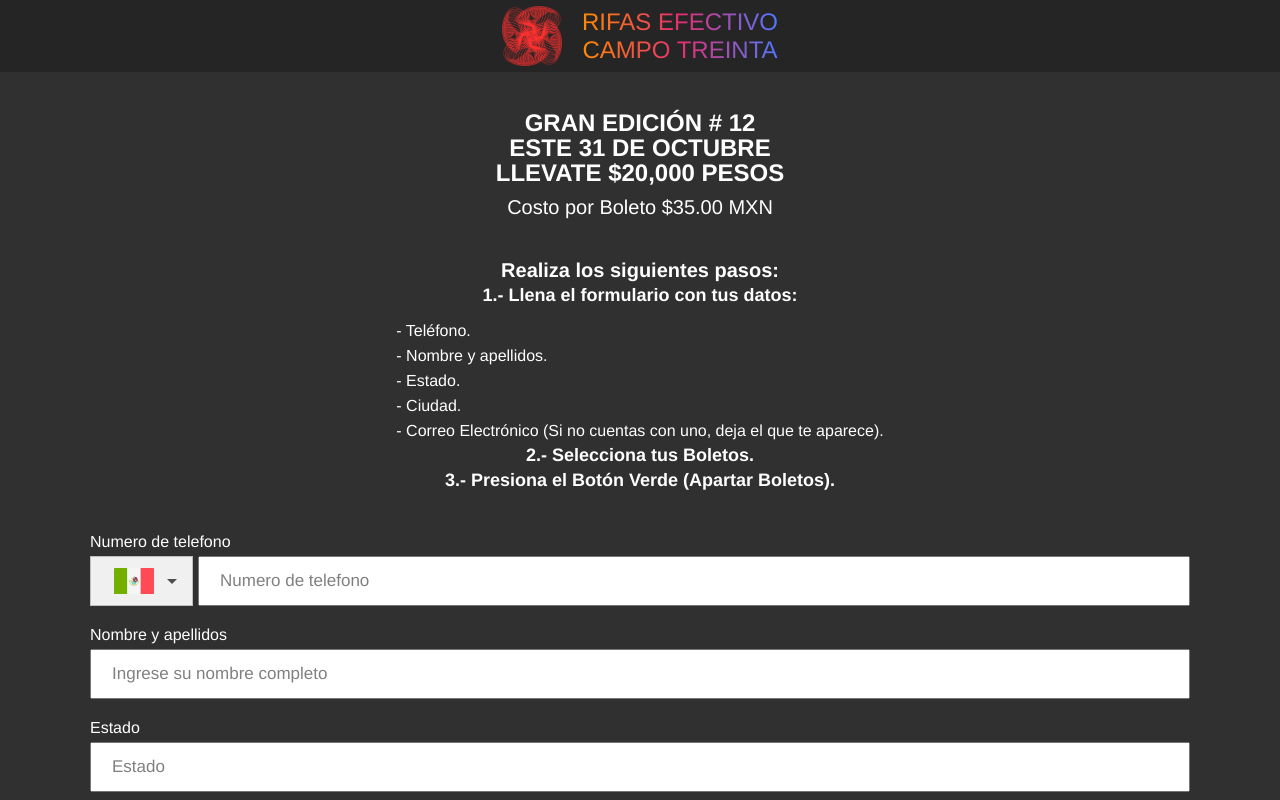
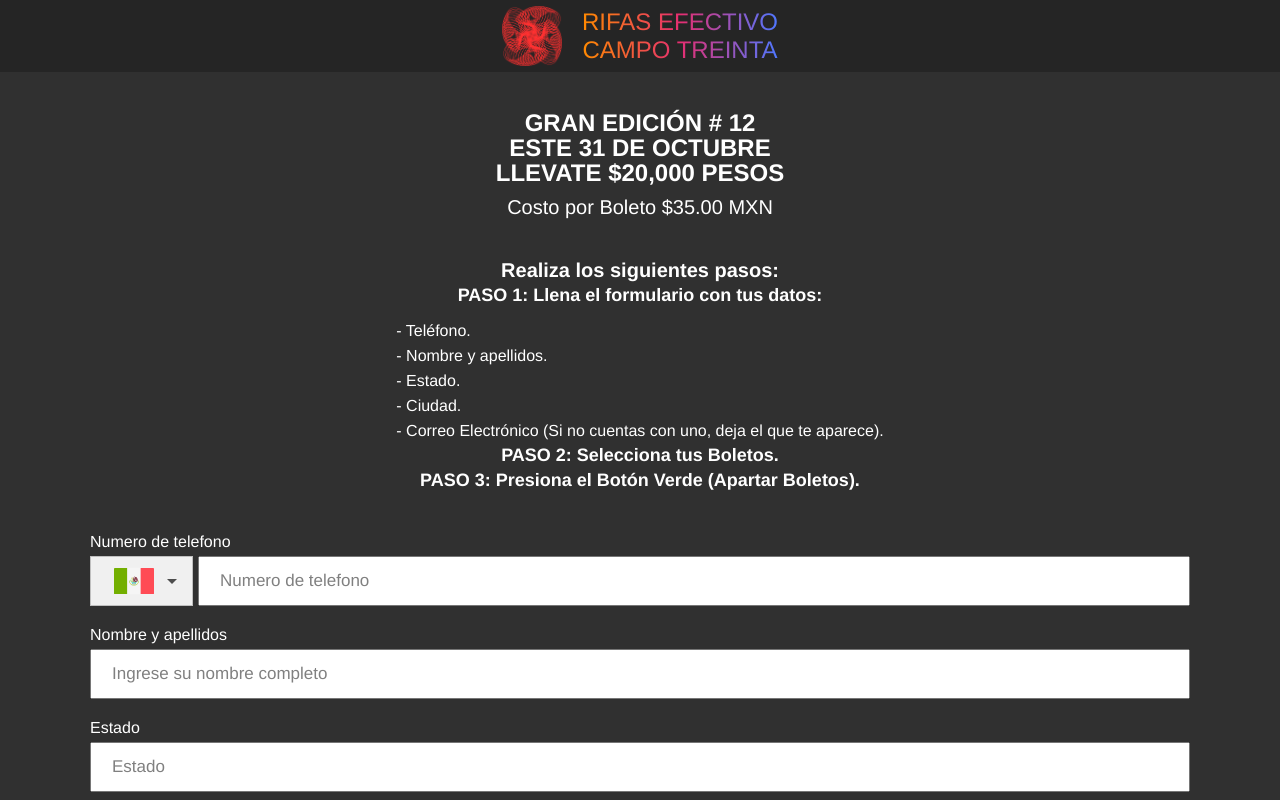
Before and after one commit to Albertosl2497/frontend, a React (Create React App) app: page / in a window 1280 px wide. Shown: the top 800 px of the page. Built offline with nearby package versions, Linux system fonts and the light colour scheme; no server answers.

Commit message:
Update HomePage.jsx

```diff
--- a/src/Pages/HomePage.jsx
+++ b/src/Pages/HomePage.jsx
@@ -19,9 +19,9 @@ function HomePage({ tickets, loading, lotteryNo, setTickets }) {
   <br />
 
 </div>
-<div className="col" style={{ display: 'flex', flexDirection: 'column', alignItems: 'center', justifyContent: 'center' }}>
+<div className="col" style={{ display: 'flex', flexDirection: 'column', alignItems: 'center'}}>
         <p className="bold" style={{ fontSize: '20px' }}>Realiza los siguientes pasos:</p>
-  <p className="bold" style={{ fontSize: '18px' }}>1.- Llena el formulario con tus datos:</p>
+  <p className="bold" style={{ fontSize: '18px' }}>PASO 1: Llena el formulario con tus datos:</p>
   <p style={{ fontSize: '16px' }}>
         - Teléfono. <br />
         - Nombre y apellidos. <br />
@@ -29,8 +29,8 @@ function HomePage({ tickets, loading, lotteryNo, setTickets }) {
         - Ciudad. <br />
         - Correo Electrónico (Si no cuentas con uno, deja el que te aparece).
   </p>
-  <p className="bold" style={{ fontSize: '18px' }}>2.- Selecciona tus Boletos.</p>
-  <p className="bold" style={{ fontSize: '18px' }}>3.- Presiona el Botón Verde (Apartar Boletos).</p>
+  <p className="bold" style={{ fontSize: '18px' }}>PASO 2: Selecciona tus Boletos.</p>
+  <p className="bold" style={{ fontSize: '18px' }}>PASO 3: Presiona el Botón Verde (Apartar Boletos).</p>
 </div>
 
 
```
